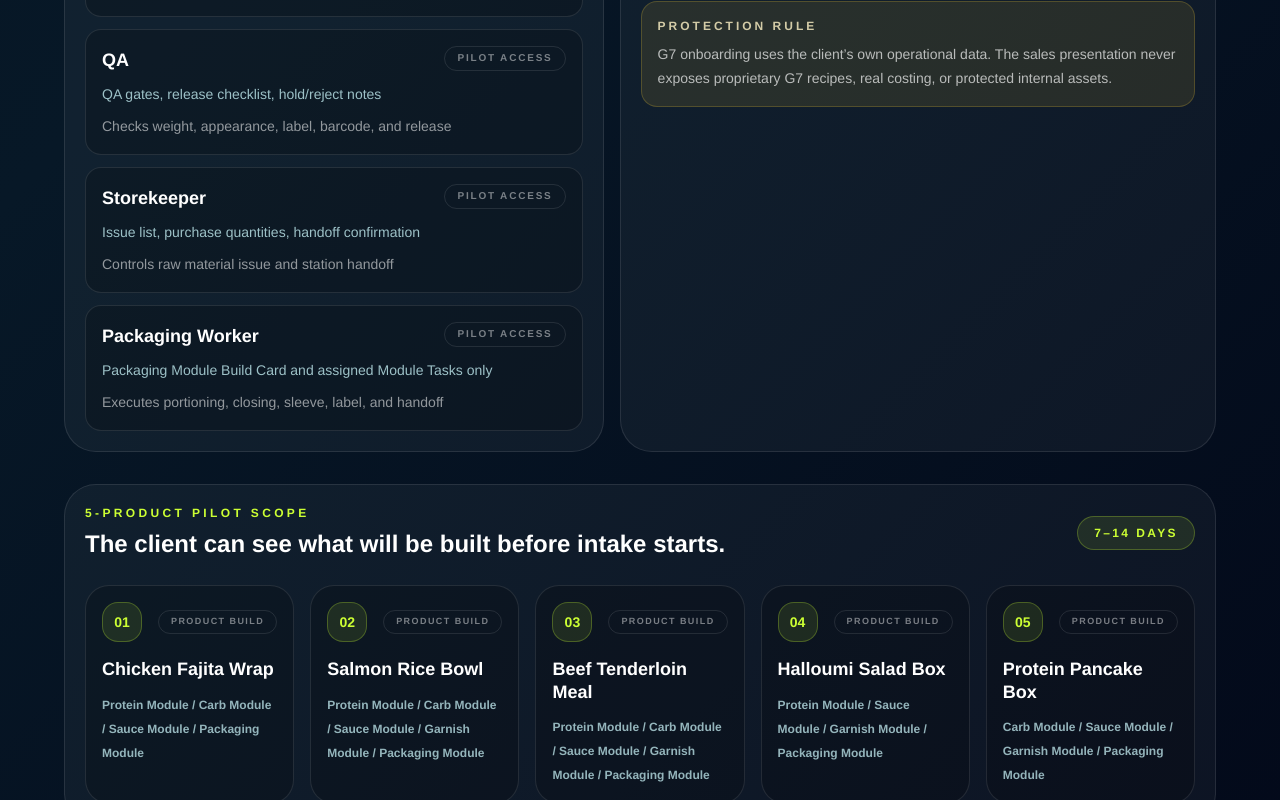
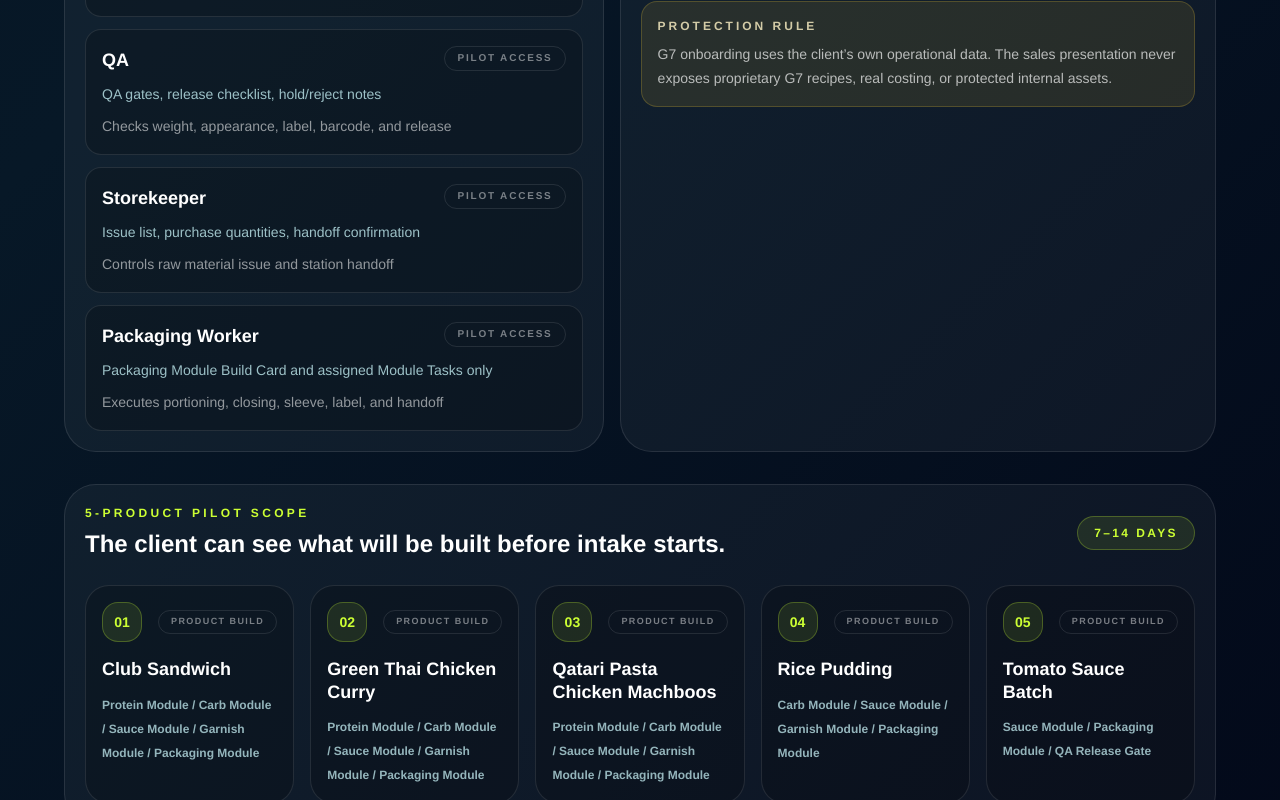
Before and after one commit to ammsofia11-wq/g7-mvpos, a Next.js app: page /pilot-onboarding in a window 1280 px wide. Shown: the part 2000-2800 px from the top of the page. Built offline with nearby package versions, Linux system fonts and the light colour scheme.

Commit message:
Sync pilot onboarding product preview

```diff
--- a/app/pilot-onboarding/page.tsx
+++ b/app/pilot-onboarding/page.tsx
@@ -126,34 +126,37 @@ const stationPlan = [
 const pilotProducts = [
   {
     number: "01",
-    name: "Chicken Fajita Wrap",
-    modules: "Protein Module / Carb Module / Sauce Module / Packaging Module",
+    name: "Club Sandwich",
+    modules:
+      "Protein Module / Carb Module / Sauce Module / Garnish Module / Packaging Module",
   },
   {
     number: "02",
-    name: "Salmon Rice Bowl",
-    modules: "Protein Module / Carb Module / Sauce Module / Garnish Module / Packaging Module",
+    name: "Green Thai Chicken Curry",
+    modules:
+      "Protein Module / Carb Module / Sauce Module / Garnish Module / Packaging Module",
   },
   {
     number: "03",
-    name: "Beef Tenderloin Meal",
-    modules: "Protein Module / Carb Module / Sauce Module / Garnish Module / Packaging Module",
+    name: "Qatari Pasta Chicken Machboos",
+    modules:
+      "Protein Module / Carb Module / Sauce Module / Garnish Module / Packaging Module",
   },
   {
     number: "04",
-    name: "Halloumi Salad Box",
-    modules: "Protein Module / Sauce Module / Garnish Module / Packaging Module",
+    name: "Rice Pudding",
+    modules: "Carb Module / Sauce Module / Garnish Module / Packaging Module",
   },
   {
     number: "05",
-    name: "Protein Pancake Box",
-    modules: "Carb Module / Sauce Module / Garnish Module / Packaging Module",
+    name: "Tomato Sauce Batch",
+    modules: "Sauce Module / Packaging Module / QA Release Gate",
   },
 ];
 
 export default function PilotOnboardingPage() {
   const [clientProfile, setClientProfile] = useState<ClientProfile>({
-    companyName: "Nourish / Diet To Door Egypt Pilot",
+    companyName: "Salem's diet",
     contactName: "Operations Owner",
     kitchenName: "Main Central Kitchen",
     country: "Egypt",
```
